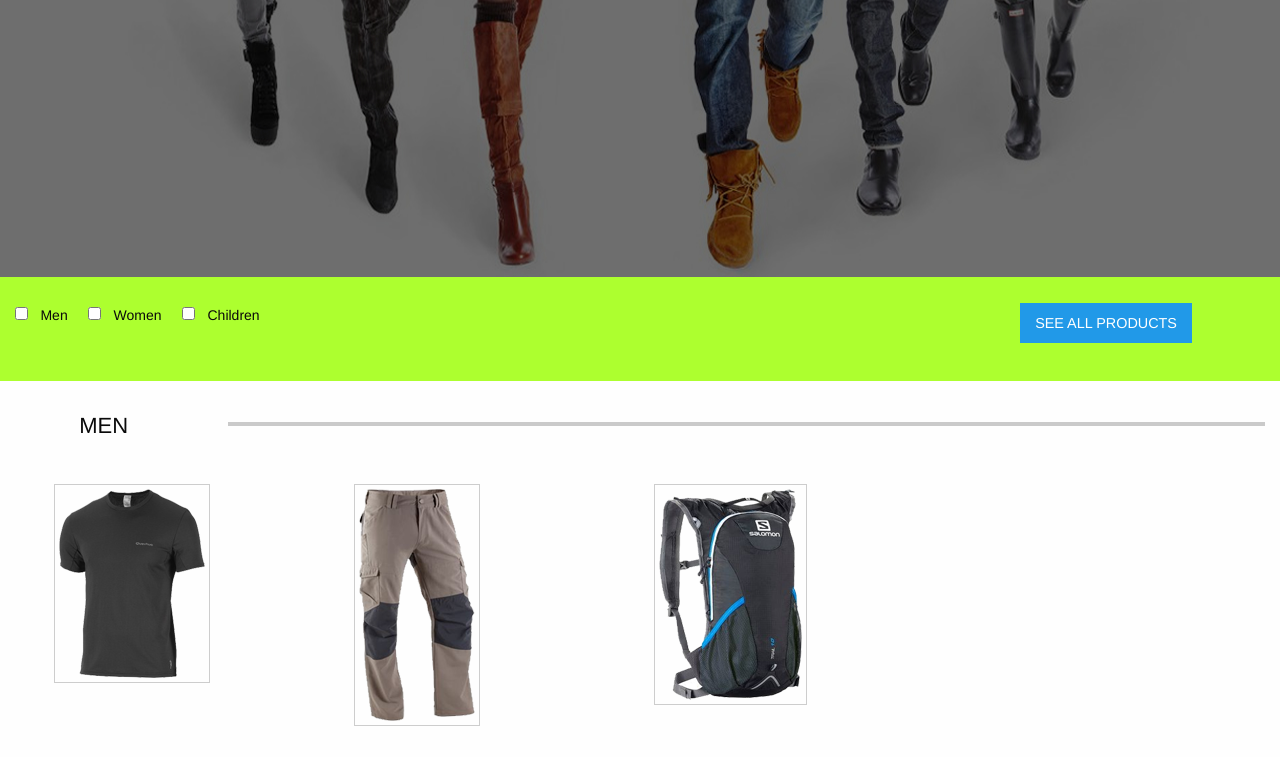
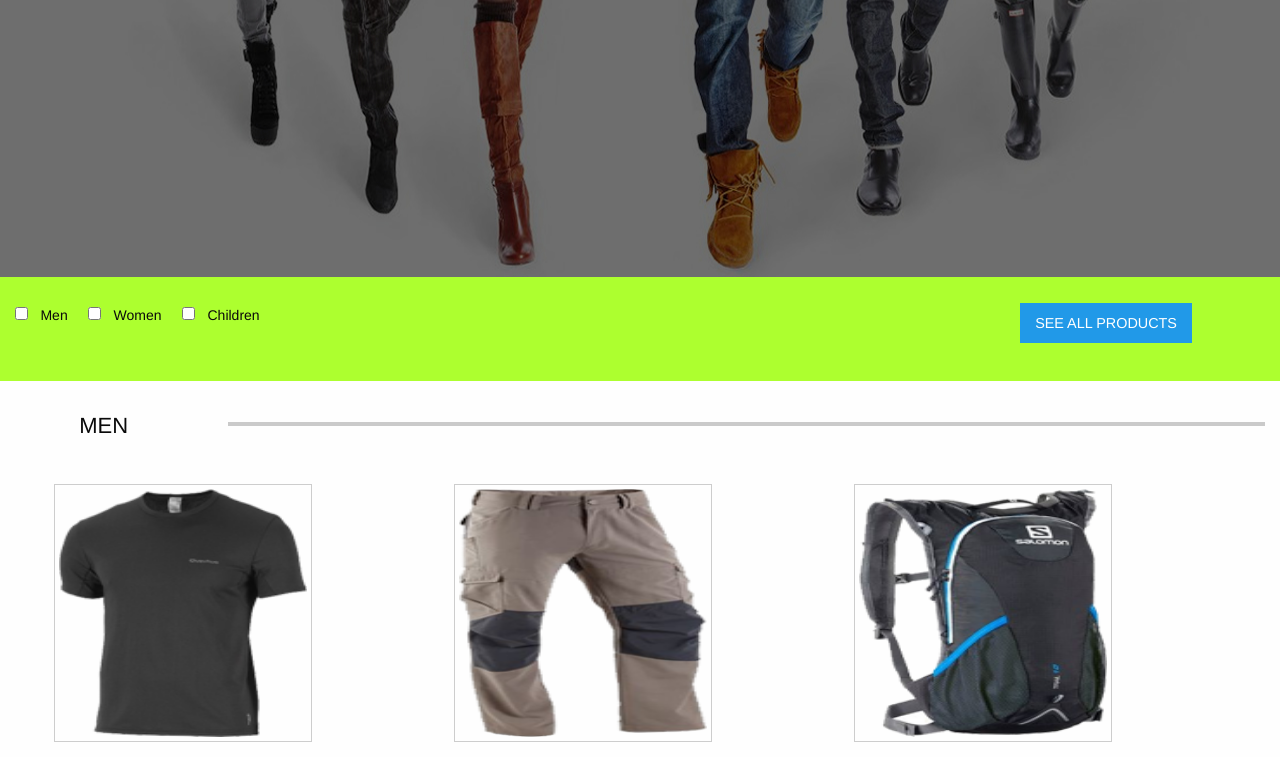
Before and after one commit to Elsis-Sitati/Yolomy, a plain HTML site: page foundation-6/index.html in a window 1280 px wide. Shown: the part 523-1280 px from the top of the page. Drawn offline with Linux system fonts and the light colour scheme.

Commit message:
styled the images

```diff
--- a/foundation-6/css/app.css
+++ b/foundation-6/css/app.css
@@ -44,6 +44,10 @@ hr {
 	padding-top: 2%;
 	border-width: 4px;
 }
+img.thumbnail {
+	height: 16em;
+	width: 16em;
+}
 @media only screen and (max-width: 40em) {
 	div#row-2 {
 		padding-top: 44%;
--- a/foundation-6/index.html
+++ b/foundation-6/index.html
@@ -66,7 +66,7 @@
 		</div>
 
 	</div>
-	<div class="row small-up-1 medium-up-2 large-up-4">
+	<div class="row small-up-1 medium-up-2 large-up-3">
 		<div class="column">
 			<img src="img/products/tshirt.png" class="thumbnail" alt="">
 		</div>
```
